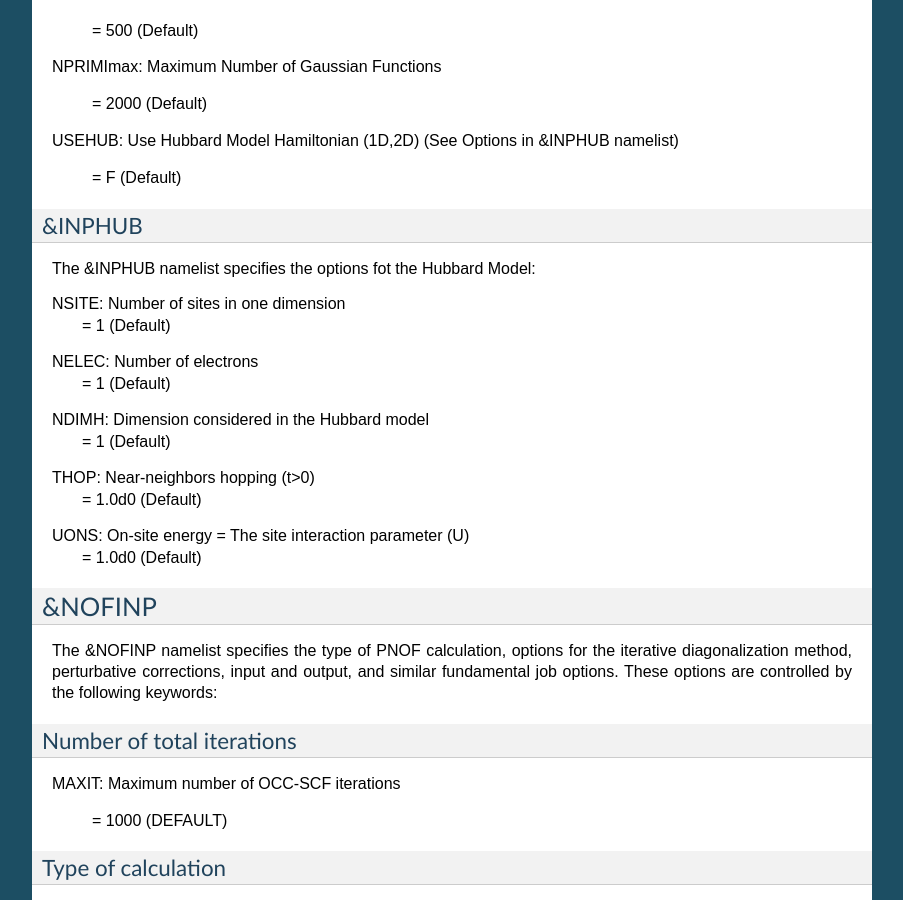
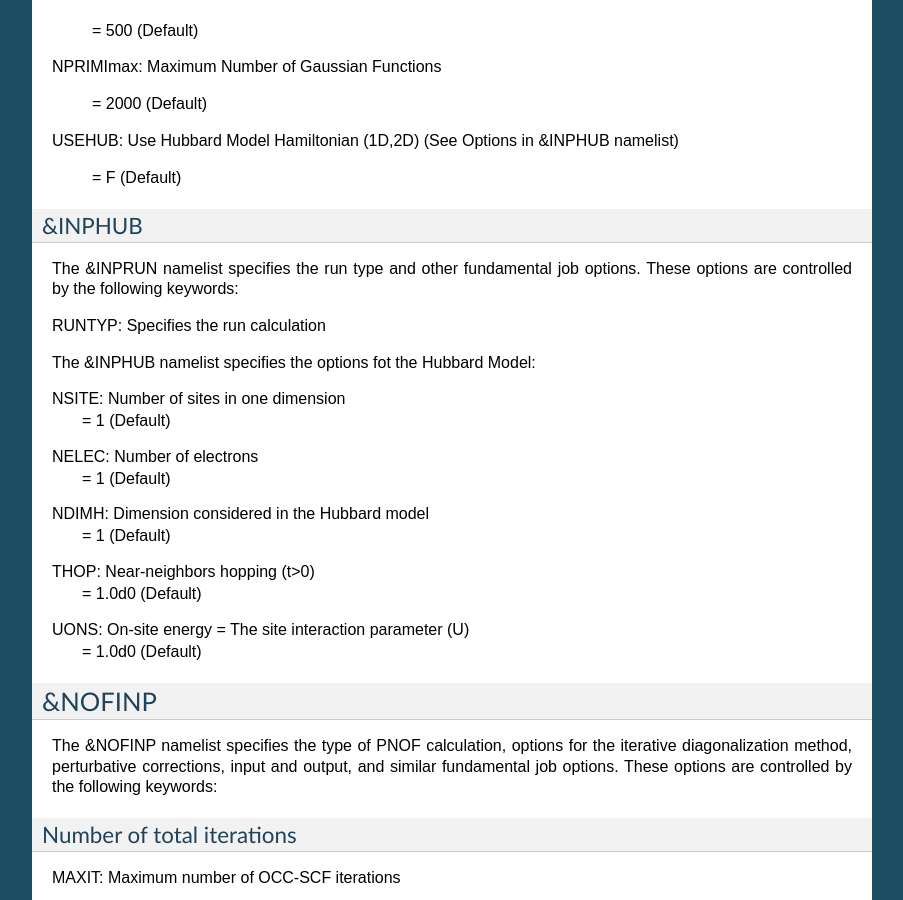
Before and after one commit to DoNOF/DoNOF-Documentation, a Sphinx documentation site: the page built from docs/input.rst, in a window 1280 px wide and 900 px high, scrolled down 2238 px. Shown: the whole window, without its empty margins (198-1101 px from the left). Built offline with Sphinx 7.4.7, drawn with Linux system fonts in a browser that asks for light colours.

Commit message:
Update input.rst

```diff
--- a/docs/input.rst
+++ b/docs/input.rst
@@ -121,6 +121,11 @@ USEHUB:     Use Hubbard Model Hamiltonian (1D,2D) (See Options in &INPHUB nameli
 
 &INPHUB
 ^^^^^^^^
+
+The &INPRUN namelist specifies the run type and other fundamental job options. These options are controlled by the following keywords:
+
+RUNTYP:    Specifies the run calculation
+
 The &INPHUB namelist specifies the options fot the Hubbard Model:
 
 NSITE:      Number of sites in one dimension
```
